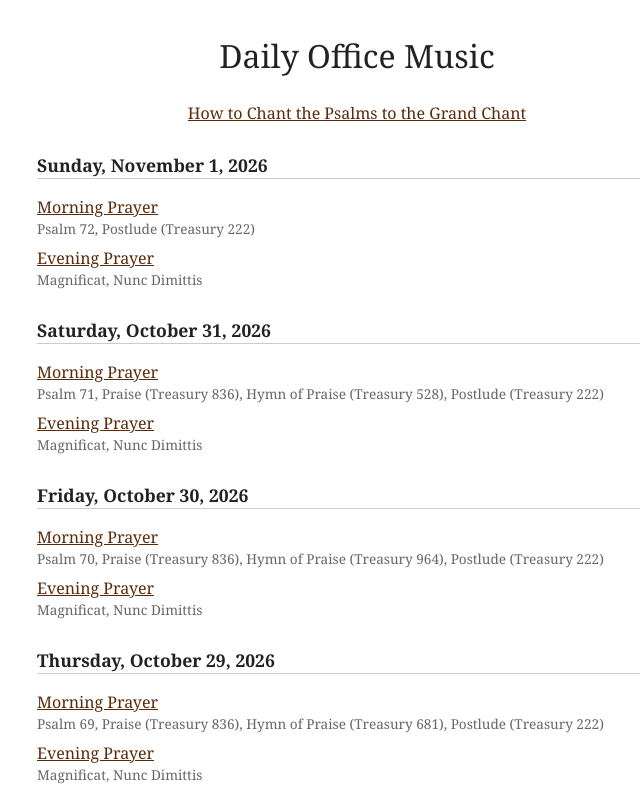
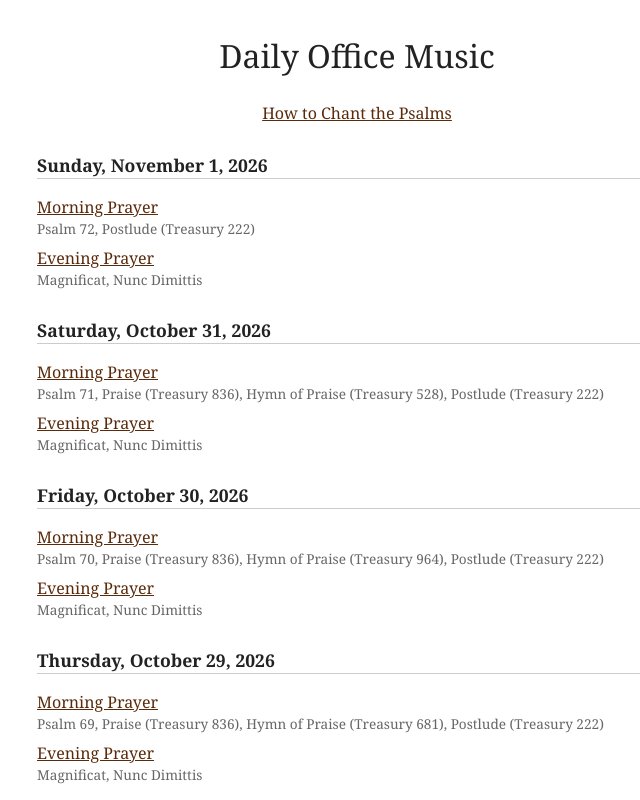
Before and after one commit to Uranium337/psalm-chant-guide, a plain HTML site: page music/index.html in a window 1280 px wide. Shown: the top 800 px of the page, without its empty margins (283-923 px from the left). Drawn offline with Linux system fonts and the light colour scheme.

Commit message:
Music supplement 2026-11-01

```diff
--- a/music/index.html
+++ b/music/index.html
@@ -2,7 +2,7 @@
 <title>Daily Office Music</title><style>body{font-family:Georgia,serif;max-width:40em;margin:2em auto;padding:0 1em;color:#222;line-height:1.5}
 h1{font-weight:normal;text-align:center}h2{font-size:1.1em;border-bottom:1px solid #ccc;margin-top:1.5em}ul{list-style:none;padding:0}li{margin:.4em 0}
 li span{display:block;font-size:.85em;color:#666}a{color:#5a2a0a}p.back{text-align:center}</style></head><body>
-<h1>Daily Office Music</h1><p class="back"><a href="../">How to Chant the Psalms to the Grand Chant</a></p>
+<h1>Daily Office Music</h1><p class="back"><a href="../">How to Chant the Psalms</a></p>
 <section><h2>Sunday, November 1, 2026</h2><ul><li><a href="2026-11-01-morning.html">Morning Prayer</a><span>Psalm 72, Postlude (Treasury 222)</span></li><li><a href="2026-11-01-evening.html">Evening Prayer</a><span>Magnificat, Nunc Dimittis</span></li></ul></section>
 <section><h2>Saturday, October 31, 2026</h2><ul><li><a href="2026-10-31-morning.html">Morning Prayer</a><span>Psalm 71, Praise (Treasury 836), Hymn of Praise (Treasury 528), Postlude (Treasury 222)</span></li><li><a href="2026-10-31-evening.html">Evening Prayer</a><span>Magnificat, Nunc Dimittis</span></li></ul></section>
 <section><h2>Friday, October 30, 2026</h2><ul><li><a href="2026-10-30-morning.html">Morning Prayer</a><span>Psalm 70, Praise (Treasury 836), Hymn of Praise (Treasury 964), Postlude (Treasury 222)</span></li><li><a href="2026-10-30-evening.html">Evening Prayer</a><span>Magnificat, Nunc Dimittis</span></li></ul></section>
```
